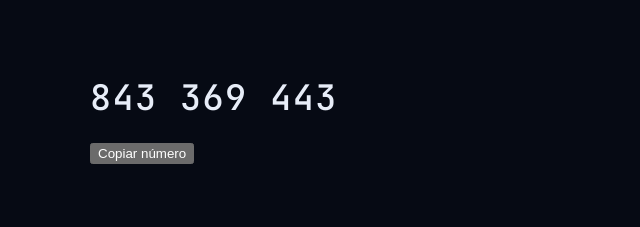
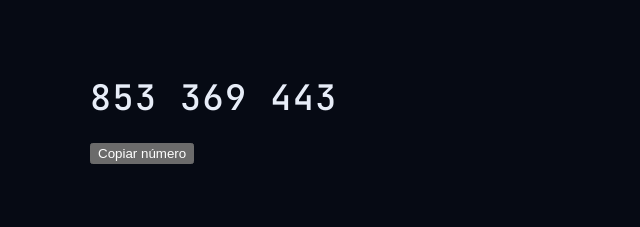
Before and after one commit to maguirizefilipe-alt/nexus-site, a plain HTML site: page index.html in a window 1280 px wide. Shown: the part 884-1111 px from the top of the page, 0-640 px from the left. Drawn offline with Linux system fonts and the light colour scheme.

Commit message:
Update contact phone number in index.html

```diff
--- a/index.html
+++ b/index.html
@@ -24,7 +24,7 @@
 </div>
 <section id="servicos"><h2>Tudo o que precisa para ter presença online</h2></section>
 <section id="processo"><h2>Do pedido ao site publicado em quatro fases</h2></section>
-<section id="contacto"><div class="phone" id="phone">843 369 443</div><button id="copyBtn">Copiar número</button><p id="copyStatus"></p></section>
+<section id="contacto"><div class="phone" id="phone">853 369 443</div><button id="copyBtn">Copiar número</button><p id="copyStatus"></p></section>
 </main>
 <footer><span>© 2026 Nexus tech</span><span>853 369 449</span></footer>
 </div>
```
